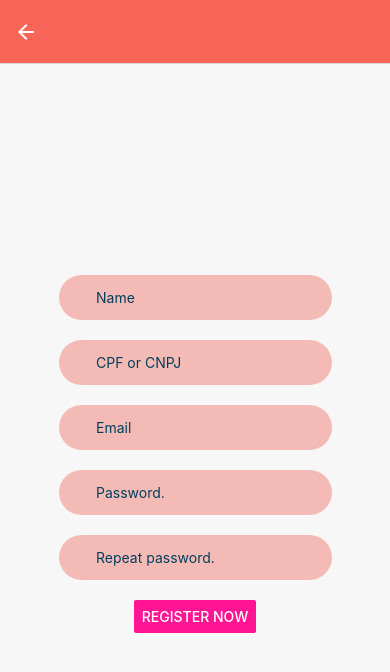
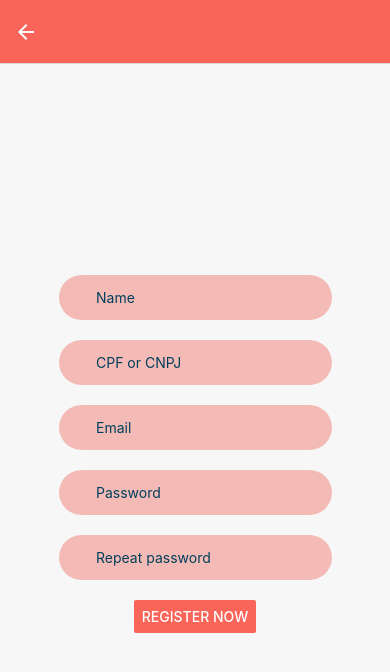
Before and after one commit to lhgcampos97/ReservaFacil, a React Native app: screen /RegisterScreen in a window 390 px wide. Shown: the top 672 px of the page. Built offline with nearby package versions, Linux system fonts and the light colour scheme.

Commit message:
Ajustei as cores e coloquei o logo

```diff
--- a/pages/ForgetPassword.js
+++ b/pages/ForgetPassword.js
@@ -29,7 +29,7 @@ const ForgetPassword = ( { navigation } ) => {
         onPress={() => navigation.navigate('LoginScreen')}
         title="Send email"
         style = {styles.registerBtn}
-        color="#FF1493"
+        color="#fa6559"
      />
     </View>
   );
--- a/pages/RegisterScreen.js
+++ b/pages/RegisterScreen.js
@@ -46,7 +46,7 @@ const ForgetPassword = ( { navigation } ) => {
       <View style={styles.inputView}>
         <TextInput
           style={styles.TextInput}
-          placeholder="Password."
+          placeholder="Password"
           placeholderTextColor="#003f5c"
           secureTextEntry={true}
           onChangeText={(password) => setPassword(password)}
@@ -55,7 +55,7 @@ const ForgetPassword = ( { navigation } ) => {
       <View style={styles.inputView}>
         <TextInput
           style={styles.TextInput}
-          placeholder="Repeat password."
+          placeholder="Repeat password"
           placeholderTextColor="#003f5c"
           secureTextEntry={true}
           onChangeText={(password) => setPassword(password)}
@@ -65,7 +65,7 @@ const ForgetPassword = ( { navigation } ) => {
         onPress={() => navigation.navigate('LoginScreen')}
         title="REGISTER NOW"
         style = {styles.registerBtn}
-        color="#FF1493"
+        color="#fa6559"
      />
     </View>
   );
```
